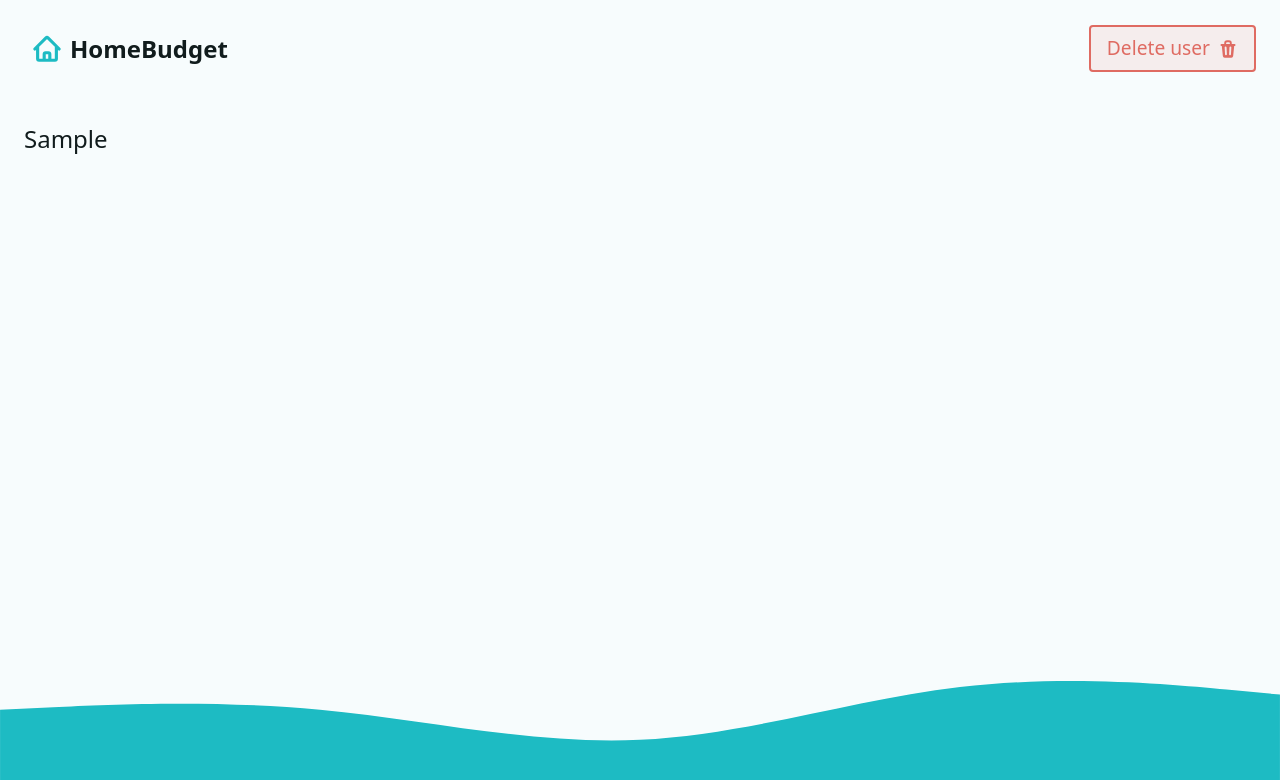
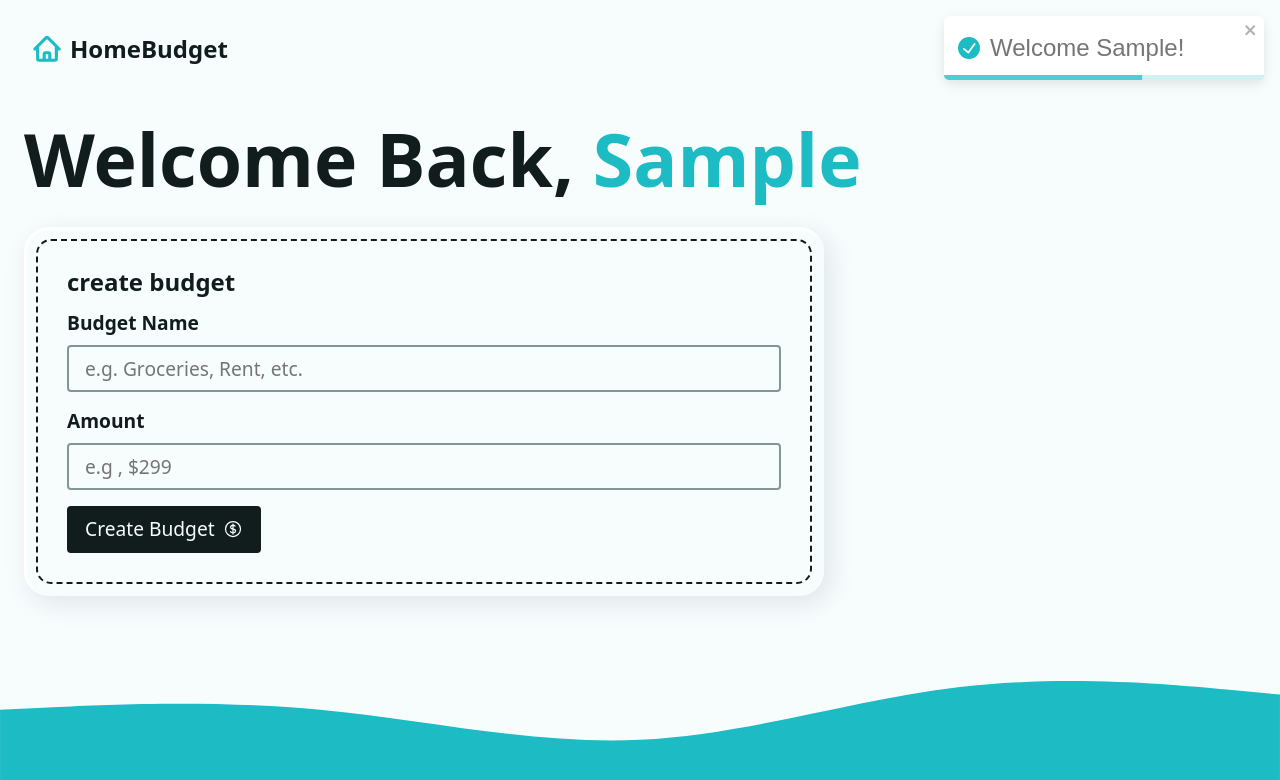
Before and after one commit to BelhiaSofiane/Budgeting-App, a React (Vite) app: page / in a window 1280 px wide. Both pictures are taken after typing "Sample" into the empty fields and a click on the button "Start Budgeting". Shown: the top 780 px of the page. Built offline with nearby package versions, Linux system fonts and the light colour scheme.

Commit message:
added budget page

```diff
--- a/src/App.jsx
+++ b/src/App.jsx
@@ -9,7 +9,8 @@
 //actions
 import Dashboard, { dashboardLoader } from "./pages/Dashboard";
 import { logoutAction } from "./actions/logout";
-import { dashboardAction } from "./components/Intro";
+import { dashboardAction } from "./pages/Dashboard";
+
 
 // toastify
 import "react-toastify/dist/ReactToastify.css";
--- /dev/null
+++ b/src/components/AddBudgetForm.jsx
@@ -0,0 +1,43 @@
+import { CurrencyDollarIcon } from '@heroicons/react/24/outline'
+import React from 'react'
+import { Form } from 'react-router-dom'
+
+const AddBudgetForm = () => {
+  return (
+    <div className='form-wrapper'>
+        <h2 className='h3'>
+            create budget
+        </h2>
+        <Form className='grid-sm' method='post'>
+            <div className="grid-xs">
+                <label htmlFor="newBudget">Budget Name</label>
+                <input
+                type="text"
+                name='newBudget'
+                id='newBudget'
+                required
+                placeholder='e.g. Groceries, Rent, etc.'
+                />
+            </div>
+            <div className="grid-xs">
+                <label htmlFor="newBudgetAmount">Amount</label>
+                <input
+                type="Number"
+                step="0.01"
+                name='newBudgetAmount'
+                id ="newBudgetAmount"
+                placeholder='e.g , $299'
+                required
+                inputMode='decimal'
+                />
+            </div>
+            <button className='btn btn--dark' type='submit'>
+                <span>Create Budget</span>
+                <CurrencyDollarIcon className='icon' width={20} />
+            </button>
+        </Form>
+    </div>
+  )
+}
+
+export default AddBudgetForm
--- a/src/components/Intro.jsx
+++ b/src/components/Intro.jsx
@@ -8,21 +8,7 @@
 // assets
 import illustration from '../assets/illustration.jpg'
 
-// action
-export async function dashboardAction({ request }) {
-    const data = await request.formData();
-    const userName = data.get('userName');
 
-    if (!userName) {
-        return null;
-    }
-
-    // save the user name in local storage
-    localStorage.setItem('userName', userName);
-
-    // return a success message
-    return { success: true, userName };
-}
 
 const Intro = () => {
   return (
@@ -37,6 +23,7 @@
             </p>
             <Form method='post'>
                 <input type="text" name='userName' required placeholder="What's Your Name?" aria-label='Your Name' autoComplete='given-name' />
+                <input type="hidden" name="_action" value='newUser'/>
                 <button type='submit' className='btn btn--dark'>
                     <span>
                         Start Budgeting
--- a/src/pages/Dashboard.jsx
+++ b/src/pages/Dashboard.jsx
@@ -3,31 +3,52 @@
 import { fetchData } from "../helpers";
 //comps
 import Intro from "../components/Intro";
+import { toast } from "react-toastify";
+
+import AddBudgetForm from "../components/AddBudgetForm";
 
 // loader
 export function dashboardLoader() {
-  const userName = localStorage.getItem("userName");
-  return { userName };
+  const userName = fetchData("userName");
+  const budgets = fetchData("budgets");
+
+  return { userName, budgets };
 }
 
 //action
-export async function dashboardAction({request}) {
-    const formData = await request.formData();
-    const userName = formData.get("userName");
+export async function dashboardAction({ request }) {
+    const data = await request.formData();
+    const {_action, ...values} = Object.fromEntries(data);
 
-    // save to local storage
-    localStorage.setItem("userName", userName);
-
-    // return the userName
-    return { userName };
+    if (_action === "newUser") {
+        try {
+        localStorage.setItem("userName", JSON.stringify(values.userName));
+        toast.success(`Welcome ${values.userName}!`);
+        return null;
+        } catch(e) {
+            throw new Error("Failed to save user name");
+        }
+    }
 }
 
 const Dashboard = () => {
-  const { userName } = useLoaderData();
+  const { userName, budgets } = useLoaderData();
 
   return (
     <>
-      {userName ? (<p>{userName}</p>) : (<Intro />)}
+      {userName ? (
+        <div className="dashboard">
+            <h1>Welcome Back, <span className="accent">{userName}</span></h1>
+            <div className="grid-sm">
+                {/* {budgets ? () : ()} */}
+                <div className="grid-lg">
+                    <div className="flex-lg">
+                        <AddBudgetForm />
+                    </div>
+                </div>
+            </div>
+        </div>
+      ) : (<Intro />)}
     </>
   );
 };
--- a/src/pages/Error.jsx
+++ b/src/pages/Error.jsx
@@ -1,8 +1,26 @@
-import React from 'react'
+import { Link, useNavigate, useRouteError } from "react-router-dom";
 
+// library
+import { HomeIcon, ArrowUturnLeftIcon } from "@heroicons/react/24/outline";
 const Error = () => {
+  const error = useRouteError();
+  const navigate = useNavigate()
+  console.error("Error:", error);
   return (
-    <div>Error</div>
+    <div className="error">
+      <h1>Uh oh! We've got a problem.</h1>
+      <p>{error.message || error.statusText}</p>
+      <div className="flex-md">
+        <button onClick={() => navigate(-1)} className="btn btn--dark">
+          <ArrowUturnLeftIcon className="icon" width={20} />
+          <span>Go back</span>
+        </button>
+        <Link to="/" className="btn btn--dark">
+          <span>Go Home</span>
+          <HomeIcon className="icon" width={20} />
+        </Link>
+      </div>
+    </div>
   )
 }
 
```
